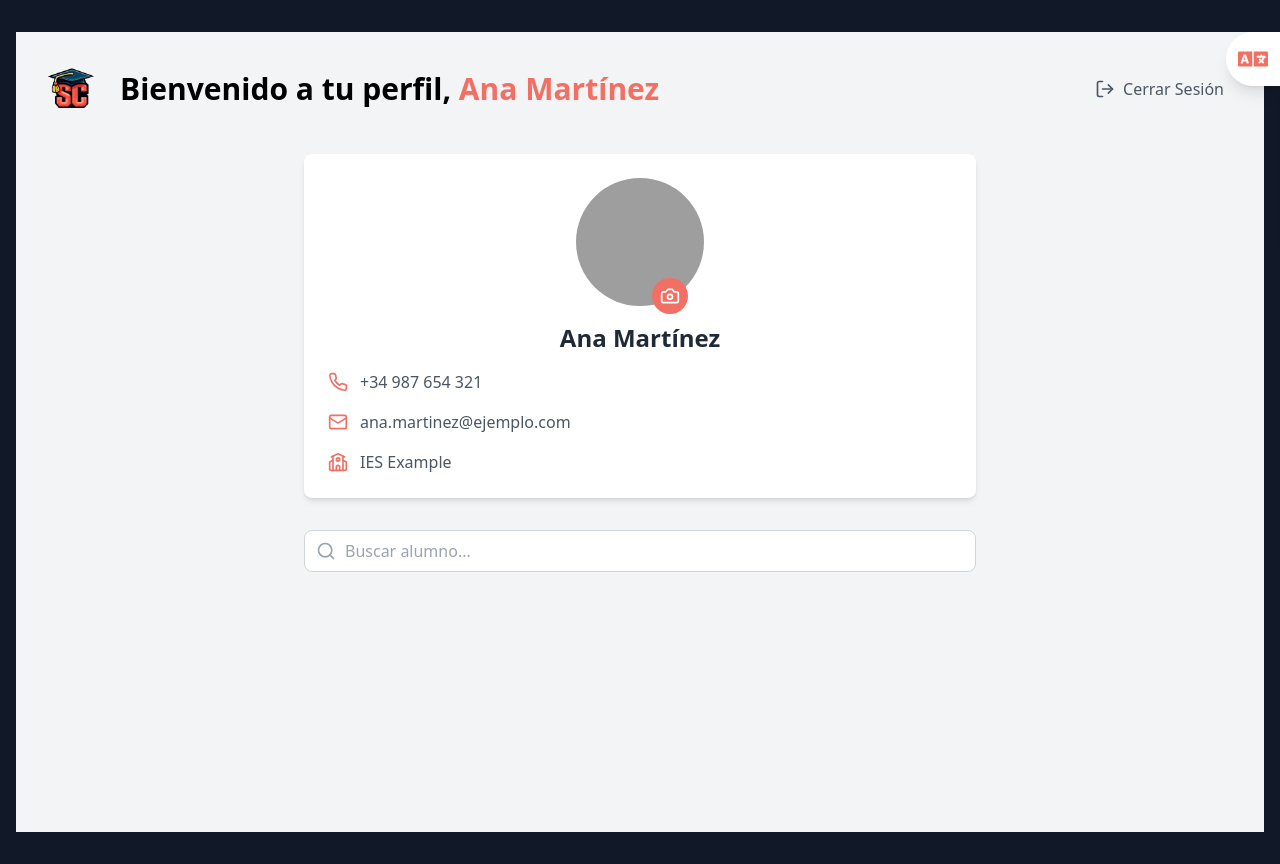
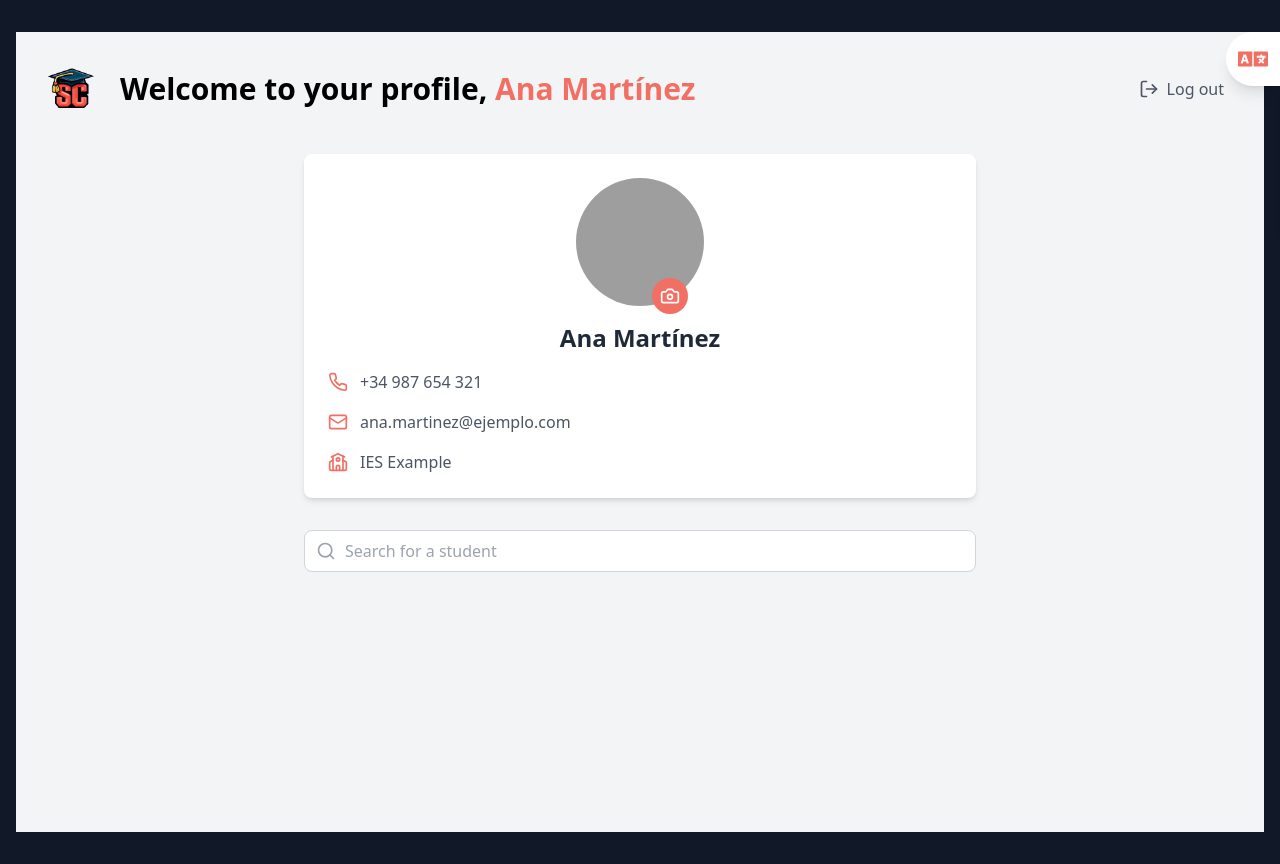
Before and after one commit to Savitar-99/PRUEBASSTUDENTCONNECT, a React (Vite) app: page /teacher-dashboard in a window 1280 px wide. Built offline with nearby package versions, Linux system fonts and the light colour scheme; grey boxes are pictures that could not be loaded.

Commit message:
Traducicon del buscador y cerrar sesion

```diff
--- a/src/components/dashboard/ProfessorDashboard.tsx
+++ b/src/components/dashboard/ProfessorDashboard.tsx
@@ -7,6 +7,7 @@ import { AcademicGuidance } from '../dashboard/sections/AcademicGuidance';
 import { LogoutButton } from '../dashboard/sections/LogoutButton';
 import { User } from '../../types';
 import { motion } from 'framer-motion'; // Importamos framer-motion
+import { useTranslation } from 'react-i18next'; // Importamos el hook para traducciones
 
 const mockProfessor: User = {
   id: 'p1',
@@ -61,6 +62,7 @@ const mockGuidancePosts = [
 ];
 
 export const ProfessorDashboard: React.FC = () => {
+  const { t } = useTranslation(); // Hook para las traducciones
   const [selectedStudent, setSelectedStudent] = useState<User | null>(null);
   const [filteredStudents, setFilteredStudents] = useState(mockStudents);
 
@@ -91,7 +93,7 @@ export const ProfessorDashboard: React.FC = () => {
               className="w-16 h-auto" // Tamaño ajustado del logo
             />
             <h1 className="text-3xl font-bold text-studentconnectRed">
-              Bienvenido a tu perfil,{' '}
+              {t('welcomeTeacher', )}
               <span className="text-[#F26F63]">{mockProfessor.name} {mockProfessor.lastName}</span>
             </h1>
           </div>
@@ -120,6 +122,7 @@ export const ProfessorDashboard: React.FC = () => {
             onSearch={handleSearch}
             students={filteredStudents}
             onStudentSelect={setSelectedStudent}
+            placeholder={t('searchStudent')}
           />
         </motion.div>
 
@@ -132,13 +135,14 @@ export const ProfessorDashboard: React.FC = () => {
           >
             <div className="space-y-8">
               <UserProfile user={selectedStudent} />
-              <Calendar attendances={mockAttendances} />
+              <Calendar attendances={mockAttendances} title={t('attendance')} />
             </div>
 
             <div className="space-y-8">
-              <PerformanceChart subjects={mockSubjects} />
+              <PerformanceChart subjects={mockSubjects} title={t('performance')} />
               <AcademicGuidance
                 posts={mockGuidancePosts}
+                title={t('guidance')}
                 onAddComment={(postId, content) => console.log('New comment:', postId, content)}
               />
             </div>
--- a/src/components/dashboard/sections/LogoutButton.tsx
+++ b/src/components/dashboard/sections/LogoutButton.tsx
@@ -1,9 +1,11 @@
 import React from 'react';
 import { LogOut } from 'lucide-react';
 import { useNavigate } from 'react-router-dom';
+import { useTranslation } from 'react-i18next'; // Importamos i18n
 
 export const LogoutButton: React.FC = () => {
   const navigate = useNavigate();
+  const { t } = useTranslation(); // Usamos el hook para obtener la función de traducción
 
   const handleLogout = () => {
     // Add any logout logic here (clear session, etc.)
@@ -16,7 +18,7 @@ export const LogoutButton: React.FC = () => {
       className="flex items-center gap-2 px-4 py-2 text-gray-600 hover:text-[#F26F63] transition-colors"
     >
       <LogOut size={20} />
-      <span>Cerrar Sesión</span>
+      <span>{t('Cerrar_Sesión')}</span> {/* Traducción usando i18n */}
     </button>
   );
 };
--- a/src/components/dashboard/sections/StudentSearch.tsx
+++ b/src/components/dashboard/sections/StudentSearch.tsx
@@ -1,6 +1,7 @@
 import React, { useState } from 'react';
 import { Search } from 'lucide-react';
 import { User } from '../types';
+import { useTranslation } from 'react-i18next';
 
 interface StudentSearchProps {
   onSearch: (query: string) => void;
@@ -9,6 +10,7 @@ interface StudentSearchProps {
 }
 
 export const StudentSearch: React.FC<StudentSearchProps> = ({ onSearch, students, onStudentSelect }) => {
+  const { t } = useTranslation();
   const [query, setQuery] = useState('');
 
   return (
@@ -16,7 +18,7 @@ export const StudentSearch: React.FC<StudentSearchProps> = ({ onSearch, students
       <div className="relative">
         <input
           type="text"
-          placeholder="Buscar alumno..."
+          placeholder={t('searchStudent')} // Usando i18n para el placeholder
           className="w-full px-4 py-2 pl-10 border border-gray-300 rounded-lg focus:outline-none focus:ring-2 focus:ring-[#F26F63] focus:border-transparent"
           value={query}
           onChange={(e) => {
--- a/src/i18n.ts
+++ b/src/i18n.ts
@@ -45,6 +45,9 @@ const resources = {
             create_account: "Crea el teu compte a",
             registration_success: "Registre exitós",
             password_validation: "La contrasenya necessita més de 6 caràcters",
+            welcomeTeacher: "Benvingut al teu perfil, ",
+            Cerrar_Sesión: "Tanca la sessió",
+            searchStudent: "Cerca un alumne",
         },
     },
     en: {
@@ -89,6 +92,9 @@ const resources = {
             create_account: "Create your account at",
             registration_success: "Registration successful",
             password_validation: "The password needs to be more than 6 characters",
+            welcomeTeacher: "Welcome to your profile, ",
+            Cerrar_Sesión: "Log out",
+            searchStudent: "Search for a student",
 
 
         },
@@ -135,6 +141,9 @@ const resources = {
             create_account: "Crea tu cuenta en",
             registration_success: "Registro exitoso",
             password_validation: "La contraseña necesita más de 6 caracteres",
+            welcomeTeacher: "Bienvenido a tu perfil, ",
+            Cerrar_Sesión: "Cierra la sesión",
+            searchStudent: "Busca un alumno",
 
         },
     },
```
